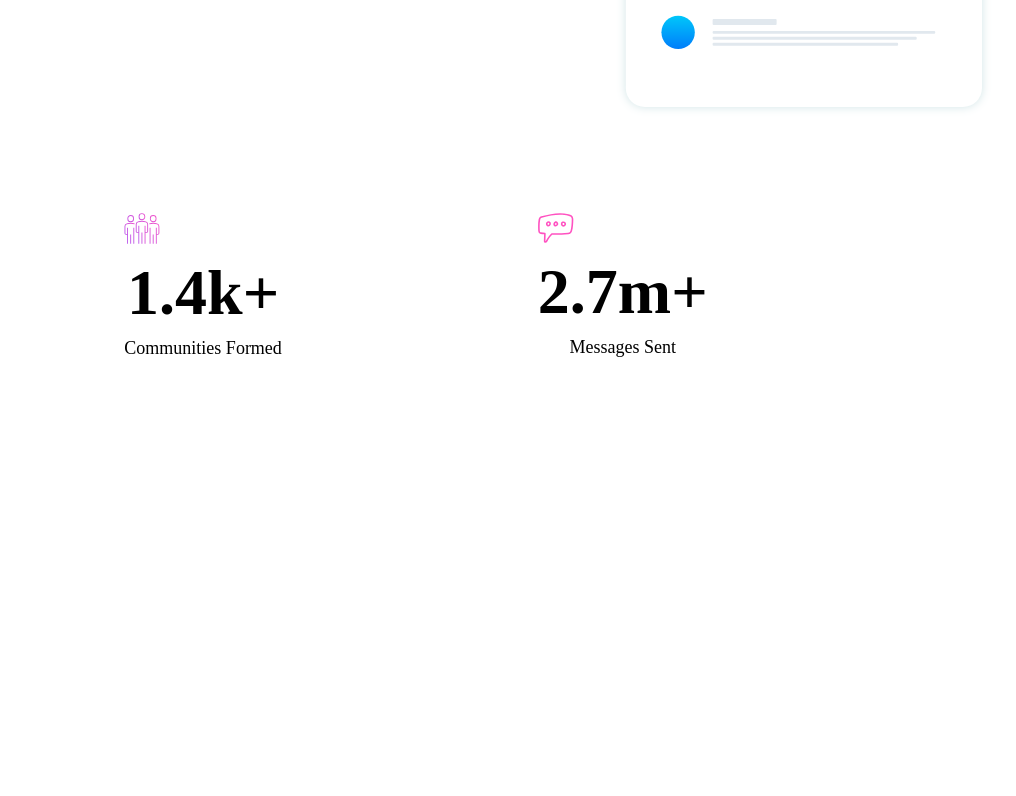
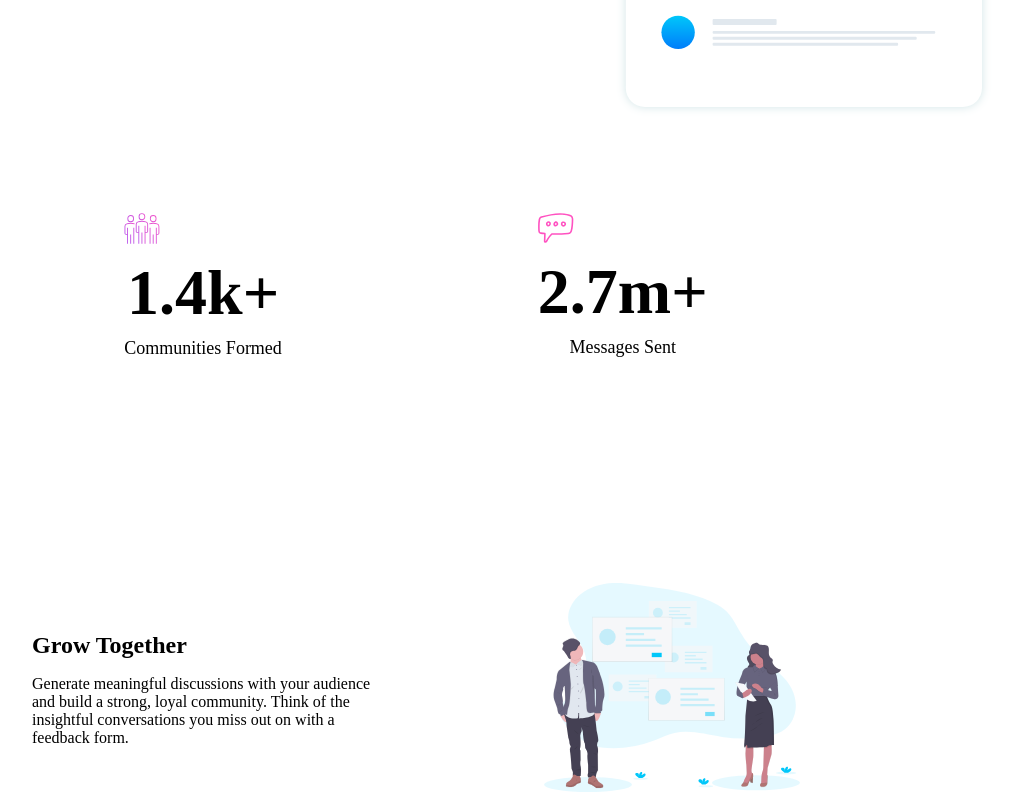
Before and after one commit to mohammad2003mrz/21-huddle-landing-page-with-curved-sections-master, a plain HTML site: page index.html in a window 1280 px wide. Shown: the part 1602-2398 px from the top of the page, without its empty margins (224-1240 px from the left). Before the commit the page ends 2057 px from the top, so only its background shows below. Drawn offline with Linux system fonts and the light colour scheme.

Commit message:
fix position section-3 go center

```diff
--- a/index.html
+++ b/index.html
@@ -73,10 +73,26 @@
         </div>
       </div>
     </section>
-    <section class="section-3"></section>
-    <!--         Grow Together Generate
-  meaningful discussions with your audience and build a strong, loyal community.
-  Think of the insightful conversations you miss out on with a feedback form.
+    <section class="section-3">
+      <div class="continar-s-3 grid grid-3-c">
+        <div class="text-box-s-3">
+          <h2 class="text-s-3">Grow Together</h2>
+          <p class="dis-s-3">
+            Generate meaningful discussions with your audience and build a
+            strong, loyal community. Think of the insightful conversations you
+            miss out on with a feedback form.
+          </p>
+        </div>
+        <div>
+          <img
+            class="img-box-s-3"
+            src="images/illustration-grow-together.svg"
+            alt=""
+          />
+        </div>
+      </div>
+    </section>
+    <!--
   Flowing Conversations You wouldn't paginate a conversation in real life, so
   why do it online? Our threads have just-in-time loading for a more natural
   flow. Your Users It takes no time at all to integrate Huddle with your app's
--- a/style.css
+++ b/style.css
@@ -126,3 +126,35 @@ nav img {
 .text-align span {
   font-size: 18px;
 }
+
+/* section-3 */
+.section-3 {
+  /* display: flex;
+  align-items: center;
+  justify-content: center; */
+  width: 100%;
+  padding: 128px 0;
+  position: relative;
+}
+.continar-s-3 {
+  transform: translate((-50%, -50%));
+  position: absolute;
+  top: 50%;
+  left: 20%;
+}
+.img-box-s-3 {
+  width: 50%;
+}
+.grid-3-c {
+  width: 80%;
+  align-items: center;
+  justify-content: center;
+  grid-template-columns: repeat(2, 1fr);
+}
+.text-box-s-3 {
+  display: flex;
+  flex-direction: column;
+  gap: 16px;
+  width: 70%;
+  text-align: start;
+}
```
